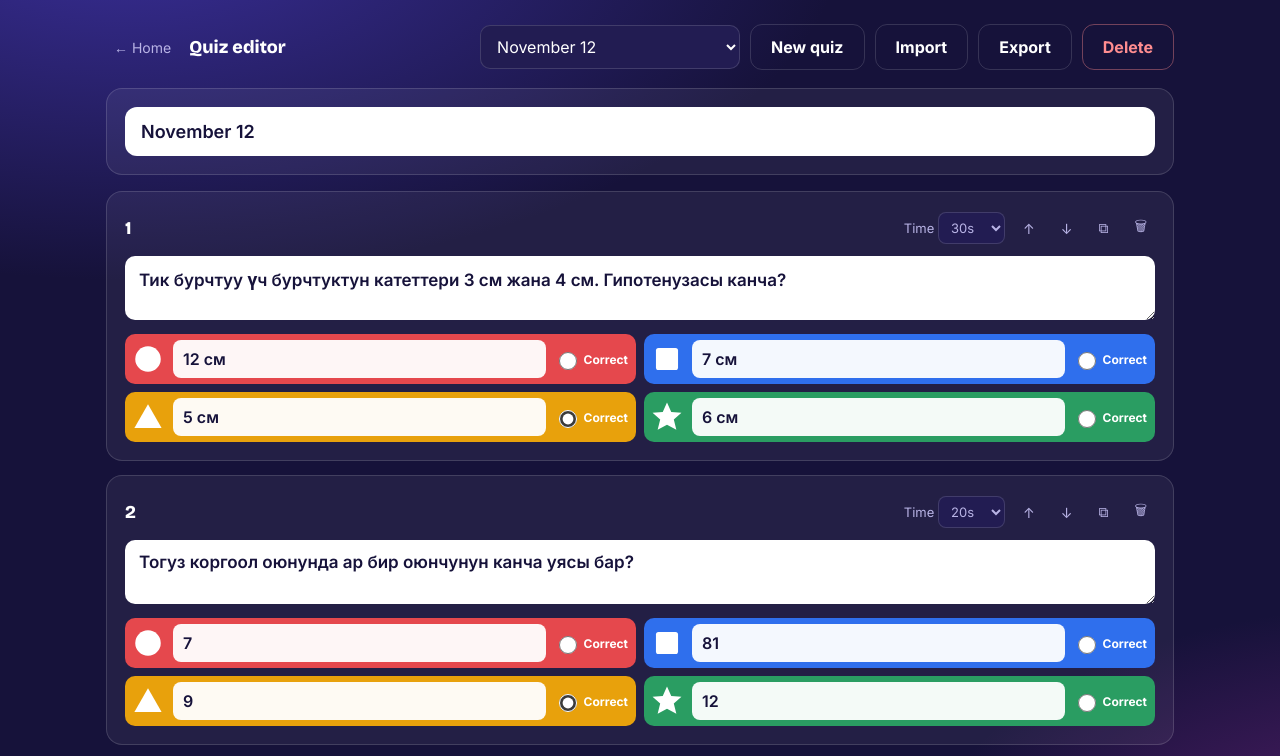
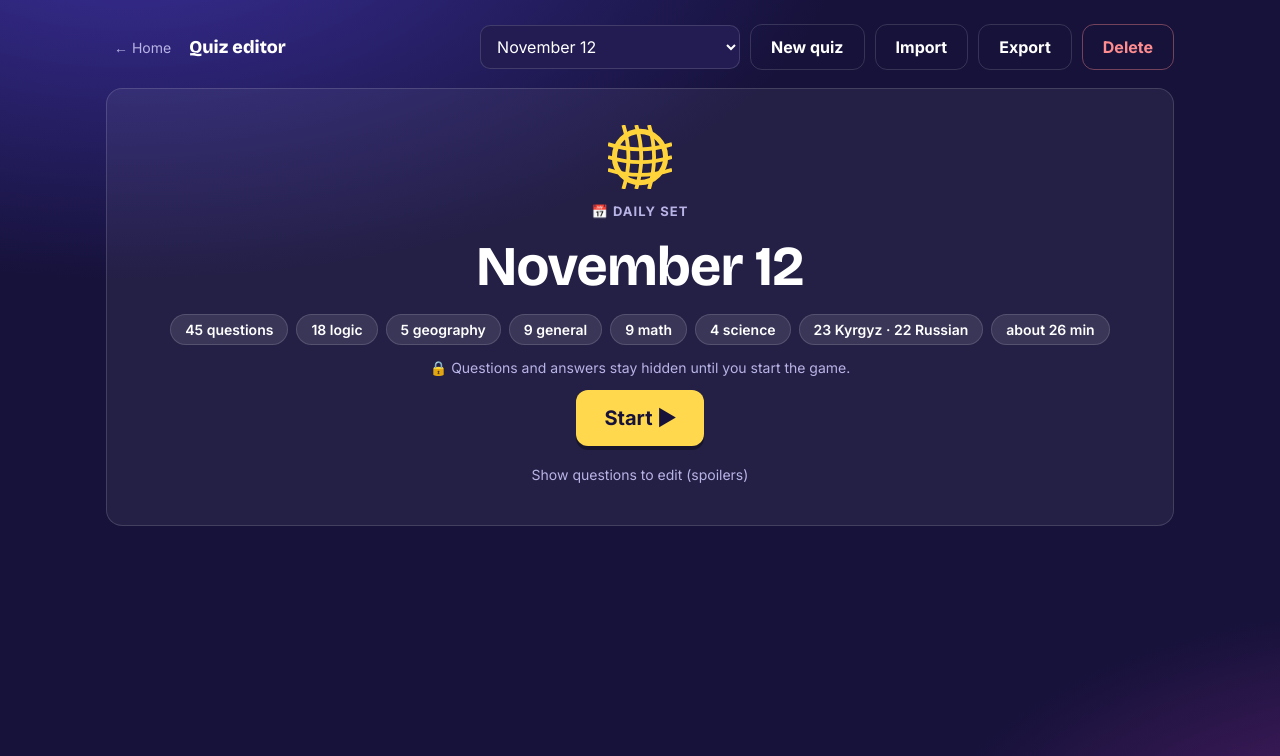
Before and after one commit to hostingaaa/khoot_game, a plain HTML site: page index.html in a window 1280 px wide. Both pictures are taken after a click on the button "Open quiz editor". Shown: the top 756 px of the page. Drawn offline with nearby package versions, Linux system fonts and the light colour scheme.

Commit message:
Hide questions and answers when a daily set is picked
Choosing a dated set now shows only a summary card (date, question
count, topic and language mix, length) with a Start button. A
'show questions' link reveals them for editing after a confirm.

Co-Authored-By: Claude Opus 5.5 <noreply@anthropic.com>
Claude-Session: https://claude.ai/code/session_01GFw2wi82wQnJX6xKuUZHbD

```diff
--- a/index.html
+++ b/index.html
@@ -153,6 +153,12 @@ h1,h2,h3{font-family:var(--display);margin:0;letter-spacing:-.01em}
 .pl-btn:active{transform:translateY(4px);box-shadow:0 2px 0 rgba(0,0,0,.28)}
 .pl-btn .sh{width:56px;height:56px}
 .pl-btn span{text-shadow:0 1px 2px rgba(0,0,0,.3);word-break:break-word}
+.set-card{display:flex;flex-direction:column;align-items:center;text-align:center;gap:14px;padding:36px 20px;margin-bottom:16px}
+.set-card .tunduk{width:64px;height:64px}
+.set-card h2{font-size:clamp(34px,6vw,56px)}
+.set-card .facts{display:flex;flex-wrap:wrap;gap:8px;justify-content:center}
+.set-card .facts span{background:rgba(255,255,255,.1);border:1px solid var(--line);border-radius:999px;padding:6px 14px;font-weight:600;font-size:14px}
+.set-card .lock{color:var(--muted);font-size:14px}
 .pl-timebar{height:6px;background:rgba(255,255,255,.15)}
 .pl-q{flex:1;display:flex;flex-direction:column;width:100%;max-width:1100px;margin:0 auto}
 .pl-qtext{background:var(--paper);color:var(--ink);margin:10px 10px 0;border-radius:14px;padding:12px 16px;font-family:var(--display);font-weight:700;font-size:clamp(17px,2.6vw,32px);line-height:1.2;text-align:center;overflow-wrap:anywhere}
@@ -216,11 +222,12 @@ h1,h2,h3{font-family:var(--display);margin:0;letter-spacing:-.01em}
       <button class="btn ghost" id="ed-export">Export</button>
       <button class="btn danger" id="ed-delete">Delete</button>
     </div>
-    <div class="card" style="margin-bottom:16px">
+    <div class="card" style="margin-bottom:16px" id="ed-titlecard">
       <input id="ed-title" class="field" placeholder="Quiz title">
     </div>
+    <div id="ed-summary" class="card set-card hidden"></div>
     <div id="ed-questions"></div>
-    <div class="row" style="margin-top:8px">
+    <div class="row" style="margin-top:8px" id="ed-bottom">
       <button class="btn ghost" id="ed-add">+ Add question</button>
       <div class="spacer"></div>
       <span class="muted small" id="ed-saved">Saved on this device</span>
@@ -1169,6 +1176,13 @@ function renderEditor(){
   $("ed-title").value = quiz.title;
   const box = $("ed-questions");
   box.innerHTML = "";
+  // daily sets: show only a summary so the host doesn't see questions or answers
+  const hideQs = !!quiz.date && !revealed.has(quiz.id);
+  $("ed-titlecard").classList.toggle("hidden", hideQs);
+  $("ed-bottom").classList.toggle("hidden", hideQs);
+  $("ed-summary").classList.toggle("hidden", !hideQs);
+  $("ed-host").textContent = quiz.date ? "Start ▶" : "Host this quiz ▶";
+  if (hideQs) { renderSetSummary(quiz); $("ed-err").textContent = ""; return; }
   quiz.questions.forEach((q, qi) => {
     const card = document.createElement("div");
     card.className = "card q-card";
@@ -1206,6 +1220,27 @@ function renderEditor(){
     box.appendChild(card);
   });
   $("ed-err").textContent = "";
+}
+const revealed = new Set();
+const CAT_NAMES = { logic: "Logic", geography: "Geography", general: "General", math: "Math", science: "Science" };
+function renderSetSummary(quiz){
+  const n = quiz.questions.length;
+  const cats = {}, langs = {};
+  quiz.questions.forEach(q => { if (q.cat) cats[q.cat] = (cats[q.cat] || 0) + 1; if (q.lang) langs[q.lang] = (langs[q.lang] || 0) + 1; });
+  const mins = Math.round(quiz.questions.reduce((t, q) => t + (q.time || 20) + 12, 0) / 60);
+  const facts = [`${n} questions`, ...Object.keys(CAT_NAMES).filter(c => cats[c]).map(c => `${cats[c]} ${CAT_NAMES[c].toLowerCase()}`)];
+  if (langs.ky || langs.ru) facts.push(`${langs.ky || 0} Kyrgyz · ${langs.ru || 0} Russian`);
+  facts.push(`about ${mins} min`);
+  const box = $("ed-summary");
+  box.innerHTML = `<span class="tunduk" data-tunduk></span><div class="muted" style="font-weight:700;letter-spacing:.08em;text-transform:uppercase;font-size:13px">📅 Daily set</div>
+    <h2></h2><div class="facts">${facts.map(f => `<span>${esc(f)}</span>`).join("")}</div>
+    <div class="lock">🔒 Questions and answers stay hidden until you start the game.</div>
+    <button class="btn accent big" id="sum-start">Start ▶</button>
+    <button class="icon-btn" id="sum-reveal">Show questions to edit (spoilers)</button>`;
+  box.querySelector("h2").textContent = quiz.title;
+  box.querySelector("[data-tunduk]").innerHTML = tundukSVG();
+  $("sum-start").onclick = () => $("ed-host").click();
+  $("sum-reveal").onclick = () => { if (confirm("Show all questions and correct answers?")) { revealed.add(quiz.id); renderEditor(); } };
 }
 $("ed-select").onchange = e => { curId = e.target.value; save(); renderEditor(); };
 $("ed-title").oninput = e => { curQuiz().title = e.target.value; save(); const o = $("ed-select").selectedOptions[0]; if (o) o.textContent = e.target.value || "Untitled quiz"; };
@@ -1775,12 +1810,23 @@ async function loadDailySets(){
         const q = await (await fetch(s.file, { cache: "no-cache" })).json();
         if (!q || !Array.isArray(q.questions)) continue;
         quizzes.push({ id: s.id, title: String(q.title || s.title), date: String(q.date || s.date),
-          questions: q.questions.map(x => ({ text: String(x.text || ""), answers: [0,1,2,3].map(i => String((x.answers || [])[i] || "")), correct: +x.correct || 0, time: +x.time || 20 })) });
+          questions: q.questions.map(x => ({ text: String(x.text || ""), answers: [0,1,2,3].map(i => String((x.answers || [])[i] || "")), correct: +x.correct || 0, time: +x.time || 20, cat: String(x.cat || ""), lang: String(x.lang || "") })) });
         seeded.push(s.id);
         if (!newest || s.date > newest.date) newest = s;
       } catch {}
     }
     (idx.sets || []).forEach(s => { if (quizzes.some(q => q.id === s.id) && !seeded.includes(s.id)) seeded.push(s.id); });
+    for (const s of idx.sets || []) {
+      const have = quizzes.find(q => q.id === s.id);
+      if (!have || have.questions.every(q => q.cat)) continue;
+      try {
+        const src = await (await fetch(s.file, { cache: "no-cache" })).json();
+        const byText = new Map((src.questions || []).map(x => [x.text, x]));
+        have.questions.forEach(q => { const x = byText.get(q.text); if (x) { q.cat = x.cat || ""; q.lang = x.lang || ""; } });
+        store.set("bp.quizzes", quizzes);
+        if (have.id === curId && !$("v-editor").classList.contains("hidden")) renderEditor();
+      } catch {}
+    }
     store.set("bp.seeded", seeded);
     if (newest) {
       curId = newest.id; store.set("bp.quizzes", quizzes); store.set("bp.current", curId);
```
